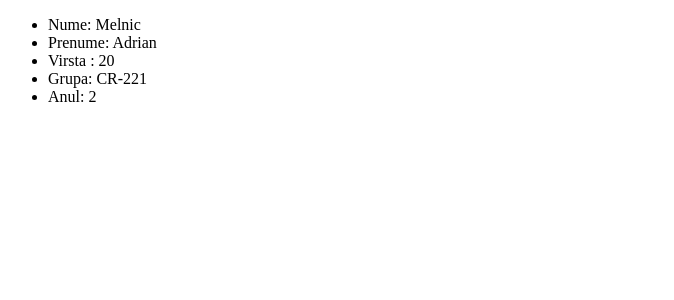
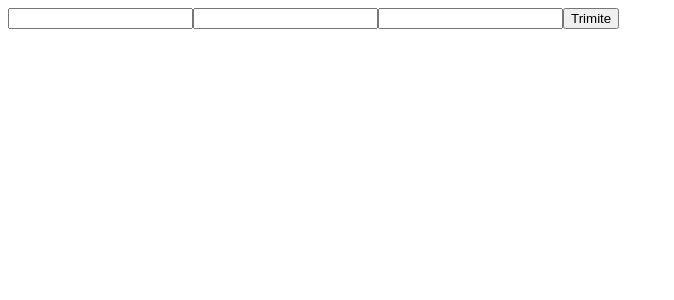
Before and after one commit to Adr1anM/TWEB, a React (Create React App) app in the folder Laborator2/my-app/: page / in a window 1280 px wide. Shown: the top 300 px of the page, without its empty margins (0-674 px from the left). Built offline with nearby package versions, Linux system fonts and the light colour scheme.

Commit message:
Created lab3

```diff
--- a/Laborator2/my-app/package.json
+++ b/Laborator2/my-app/package.json
@@ -3,6 +3,9 @@
   "version": "0.1.0",
   "private": true,
   "dependencies": {
+    "@emotion/react": "^11.11.3",
+    "@emotion/styled": "^11.11.0",
+    "@mui/material": "^5.15.9",
     "@testing-library/jest-dom": "^5.17.0",
     "@testing-library/react": "^13.4.0",
     "@testing-library/user-event": "^13.5.0",
@@ -10,6 +13,7 @@
     "@types/node": "^16.18.79",
     "@types/react": "^18.2.55",
     "@types/react-dom": "^18.2.19",
+    "antd": "^5.14.0",
     "mobx": "^6.12.0",
     "mobx-react": "^9.1.0",
     "mobx-state-tree": "^5.4.1",
--- a/Laborator2/my-app/src/App.tsx
+++ b/Laborator2/my-app/src/App.tsx
@@ -1,16 +1,40 @@
-import React from 'react';
+import React ,{ ChangeEvent } from 'react';
+import {Count} from './Test'
+import { log } from 'console';
+import { useState } from 'react';
+
+
+console.log(Count(4,5));
 
 function App() {
+  const [input1, setInput1] = useState('');
+  const [input2, setInput2] = useState('');
+  const [input3, setInput3] = useState('');
+
+  const handleChangeInput1 = (event: ChangeEvent<HTMLInputElement>) => {
+    setInput1(event.target.value);
+  };
+
+  const handleChangeInput2 = (event: ChangeEvent<HTMLInputElement>) => {
+    setInput2(event.target.value);
+  };
+
+  const handleChangeInput3 = (event: ChangeEvent<HTMLInputElement>) => {
+    setInput3(event.target.value);
+  };
+
+  const handleSubmit = () => {
+    console.log('Valori formular:', { input1, input2, input3 });
+    alert('Valori trimise cu succes!');
+  };
+
   return (
-    <div className="App">
-      <ul>
-        <li>Nume: Melnic</li>
-        <li>Prenume: Adrian</li>
-        <li>Virsta : 20</li>
-        <li>Grupa: CR-221</li>
-        <li>Anul: 2</li>
-      </ul>
-    </div>
+    <form onSubmit={handleSubmit}>
+      <input type="text" value={input1} onChange={handleChangeInput1} />
+      <input type="text" value={input2} onChange={handleChangeInput2} />
+      <input type="text" value={input3} onChange={handleChangeInput3} />
+      <button type="submit">Trimite</button>
+    </form>
   );
 }
 
--- /dev/null
+++ b/Laborator2/my-app/src/Test.ts
@@ -0,0 +1,7 @@
+import { count } from "console";
+
+function Count( a : number, b : number ){
+    console.log(a+b);
+}
+
+export {Count}
```
Also changed, not shown: Laborator2/my-app/src/AboutMe.css (added, +14 -0 lines), Laborator2/my-app/src/PersonalData.tsx (added, +17 -0 lines), 1 other file (tests, documents, lock files or other folders).
